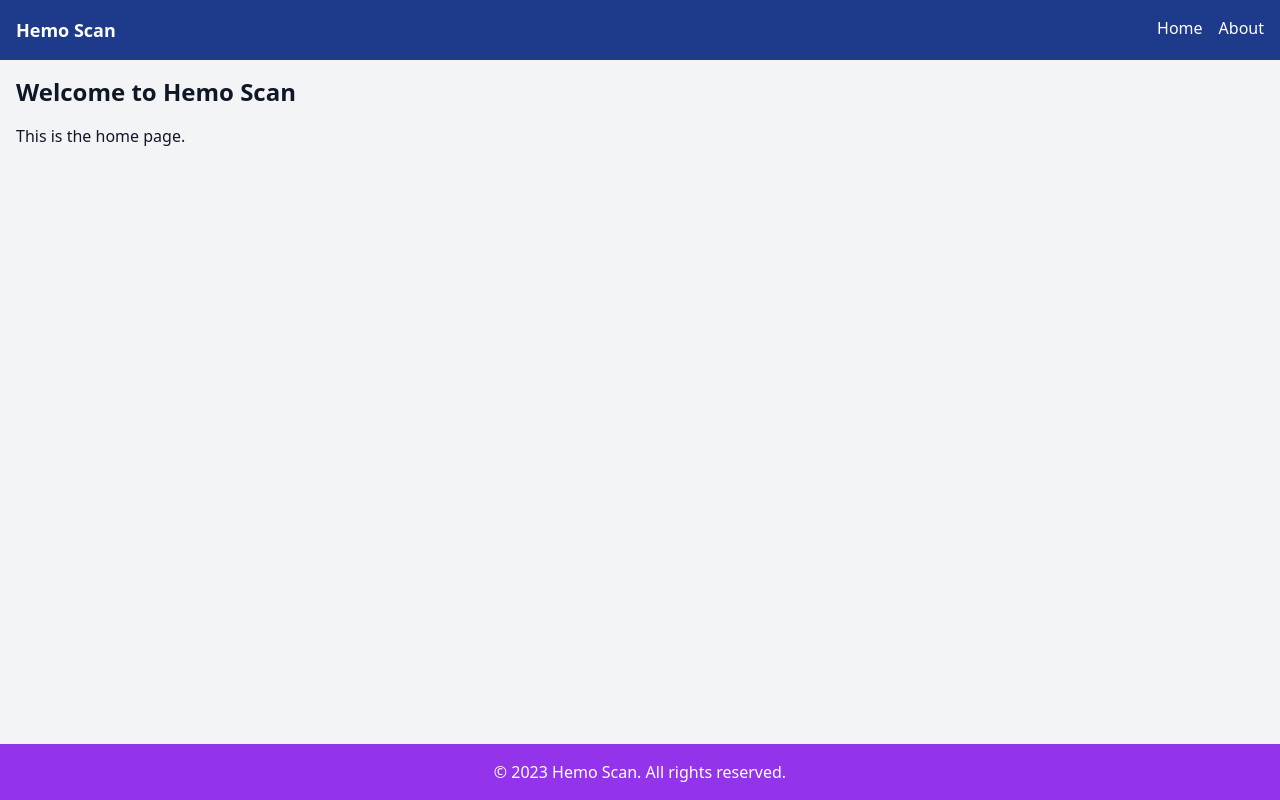
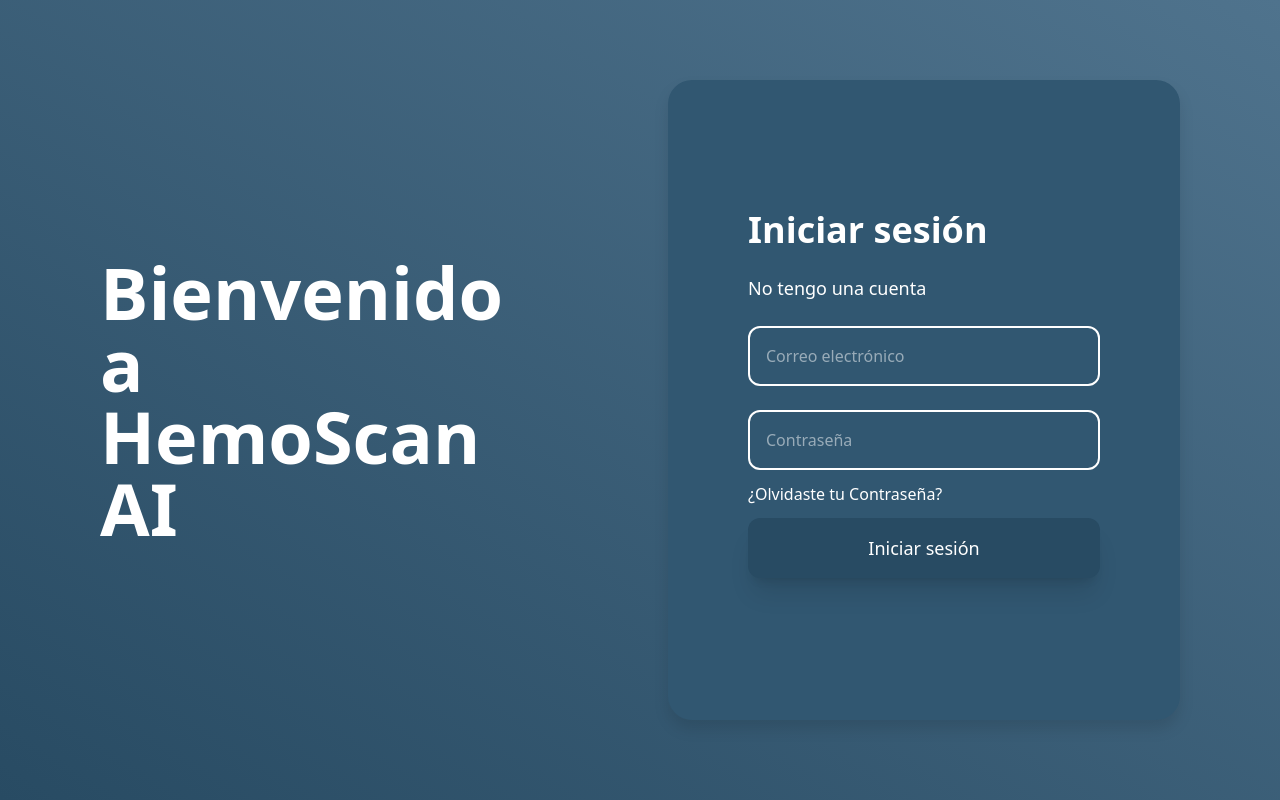
Before and after one commit to JiovannyVega/hemo-scan-lab-web, a React (Vite) app: page / in a window 1280 px wide. Built offline with nearby package versions, Linux system fonts and the light colour scheme.

Commit message:
Rediseño de las pantallas LOGIN, REGISTER Y DASHBOARD

```diff
--- a/src/App.jsx
+++ b/src/App.jsx
@@ -3,18 +3,20 @@ import Home from './pages/Home'
 import About from './pages/About'
 import Header from './components/Header'
 import Footer from './components/Footer'
+import LoginPage from './pages/LoginPage'
+import RegisterPage from './pages/RegisterPage'
 
 function App() {
   return (
     <div className="flex flex-col min-h-screen">
-      <Header />
       <main className="flex-grow">
         <Routes>
-          <Route path="/" element={<Home />} />
+          <Route path="/" element={<LoginPage />} />
           <Route path="/about" element={<About />} />
+          <Route path="/home" element={<Home />} />
+          <Route path="/register" element={<RegisterPage />} />
         </Routes>
       </main>
-      <Footer />
     </div>
   )
 }
--- a/src/components/Footer.jsx
+++ b/src/components/Footer.jsx
@@ -1,6 +1,6 @@
 function Footer() {
     return (
-        <footer className="bg-secondary text-white p-4 mt-auto">
+        <footer className="bg-1st text-white p-4 mt-auto">
             <div className="container mx-auto text-center">
                 &copy; 2023 Hemo Scan. All rights reserved.
             </div>
--- a/src/components/Header.jsx
+++ b/src/components/Header.jsx
@@ -2,9 +2,9 @@ import { Link } from 'react-router-dom'
 
 function Header() {
     return (
-        <header className="bg-primary text-white p-4">
+        <header className="bg-1st text-white p-4">
             <nav className="container mx-auto flex justify-between">
-                <Link to="/" className="text-lg font-bold">Hemo Scan</Link>
+                <Link to="/" className="text-lg font-bold">HemoScan AI</Link>
                 <div>
                     <Link to="/" className="mr-4">Home</Link>
                     <Link to="/about">About</Link>
--- a/src/index.css
+++ b/src/index.css
@@ -1,9 +1,11 @@
 @import "tailwindcss";
 
 @theme {
-  --color-primary: #1E3A8A;
-  --color-secondary: #9333EA;
-  --color-accent: #F59E0B;
+  --color-1st: #284B63;
+  --color-2nd: #315771;
+  --color-3rd: #242c64;
+  --color-4th: #4f738d;
+  --color-5th: #a4b4c4;
 }
 
 body {
--- a/src/pages/Home.jsx
+++ b/src/pages/Home.jsx
@@ -1,9 +1,40 @@
+import React from 'react'
+import { Link } from 'react-router-dom'
+import Header from '../components/Header'
+import Footer from '../components/Footer'
+
 function Home() {
     return (
-        <div className="container mx-auto p-4">
-            <h1 className="text-2xl font-bold">Welcome to Hemo Scan</h1>
-            <p className="mt-4">This is the home page.</p>
-        </div>
+        <>
+            <Header />
+            <div className='bg-white h-dvh flex flex-col items-center'>
+                <div className='flex h-1/9 w-full'>
+                    <div className='flex flex-col ml-10 h-full justify-end'>
+                        <h1 className='font-bold text-3xl'>¡Hola Nombre de usuario!</h1>
+                        <h2 className='text-xl'>¿En qué podemos ayudarte hoy?</h2>
+                    </div>
+                    <div className='flex ml-auto items-end mr-10 h-full'>
+                        <h1 className='text-xl mb-4'>Notificaciónes</h1>
+                    </div>
+                </div>
+                <div className='flex h-8/9 w-full p-10'>
+                    <div className='flex flex-col h-full w-1/3 mr-10'>
+                        <div className='bg-5th h-7/8 rounded-2xl'>Resumen de analisis</div>
+                        <div className='bg-5th h-1/8 mt-10 rounded-2xl'>Acerca de nosotros</div>
+                    </div>
+                    <div className='flex flex-col h-full w-2/3'>
+                        <div className='h-1/2 bg-5th rounded-2xl'>crear nuevo analisis</div>
+                        <div className='flex h-1/2 mt-10'>
+                            <div className='h-full w-1/2 bg-5th mr-10 rounded-2xl'>Lista de analisis</div>
+                            <div className='flex flex-col h-full w-1/2'>
+                                <div className='h-2/3 w-full bg-5th rounded-2xl'>Notificaciones</div>
+                                <div className='h-1/3 mt-10 bg-red-600 rounded-2xl'>Salir</div>
+                            </div>
+                        </div>
+                    </div>
+                </div>
+            </div>
+        </>
     )
 }
 
--- /dev/null
+++ b/src/pages/LoginPage.jsx
@@ -0,0 +1,28 @@
+import React from 'react'
+import { Link } from 'react-router-dom'
+
+const LoginPage = () => {
+  return (
+    <>
+        <div className='bg-linear-to-tr from-1st to-4th h-screen flex items-center justify-center text-white'>
+            <div className='flex h-1/2 w-1/2 items-center p-25 text-7xl font-semibold'>
+                <h1>Bienvenido a HemoScan AI</h1>
+            </div>
+            <div className='flex flex-col h-4/5 w-2/5 bg-2nd ml-auto mr-25 rounded-3xl p-20 justify-center drop-shadow-xl'>
+                <h1 className='text-4xl font-bold'>Iniciar sesión</h1>
+                <Link to="/register" className='text-lg mt-3'>
+                    <p className='text-lg mt-3'>No tengo una cuenta</p>
+                </Link>
+                <form className='flex flex-col mt-3'>
+                    <input type='text' placeholder='Correo electrónico' className='p-4 rounded-xl border-2 my-3 ' />
+                    <input type='password' placeholder='Contraseña' className='p-4 rounded-xl border-2 my-3 border-white' />
+                    <p>¿Olvidaste tu Contraseña?</p>
+                    <button className='p-4 my-3 rounded-xl bg-1st shadow-xl text-lg'>Iniciar sesión</button>
+                </form>
+            </div>
+        </div>
+    </>
+  )
+}
+
+export default LoginPage
--- /dev/null
+++ b/src/pages/RegisterPage.jsx
@@ -0,0 +1,29 @@
+import React from 'react'
+import { Link } from 'react-router-dom'
+
+const RegisterPage = () => {
+  return (
+    <>
+        <div className='bg-linear-to-tr from-[#284B63] to-[#4f738d] h-screen flex items-center justify-center text-white'>
+            <div className='flex h-1/2 w-1/2 items-center p-25 text-7xl font-semibold'>
+                <h1>Bienvenido a HemoScan AI</h1>
+            </div>
+            <div className='flex flex-col h-4/5 w-2/5 bg-[#315771] ml-auto mr-25 rounded-3xl p-20 justify-center drop-shadow-xl'>
+                <h1 className='text-4xl font-bold'>Registrate gratis</h1>
+                <Link to="/" className='text-lg mt-3'>
+                    <p className='text-lg mt-3'>Ya tengo una cuenta</p>
+                </Link>
+                <form className='flex flex-col mt-3'>
+                    <input type='text' placeholder='Usuario' className='p-4 rounded-xl border-2 my-3 border-white' />
+                    <input type='text' placeholder='Correo electrónico' className='p-4 rounded-xl border-2 my-3 border-white' />
+                    <input type='text' placeholder='Confirma tu correo' className='p-4 rounded-xl border-2 my-3 border-white' />
+                    <input type='password' placeholder='Contraseña' className='p-4 rounded-xl border-2 my-3 border-white' />
+                    <button className='bg-1st p-4 my-3 rounded-xl text-lg shadow-xl'>Registrarme</button>
+                </form>
+            </div>
+        </div>
+    </>
+  )
+}
+
+export default RegisterPage
```
Also changed, not shown: 1 other file (tests, documents, lock files or other folders).
